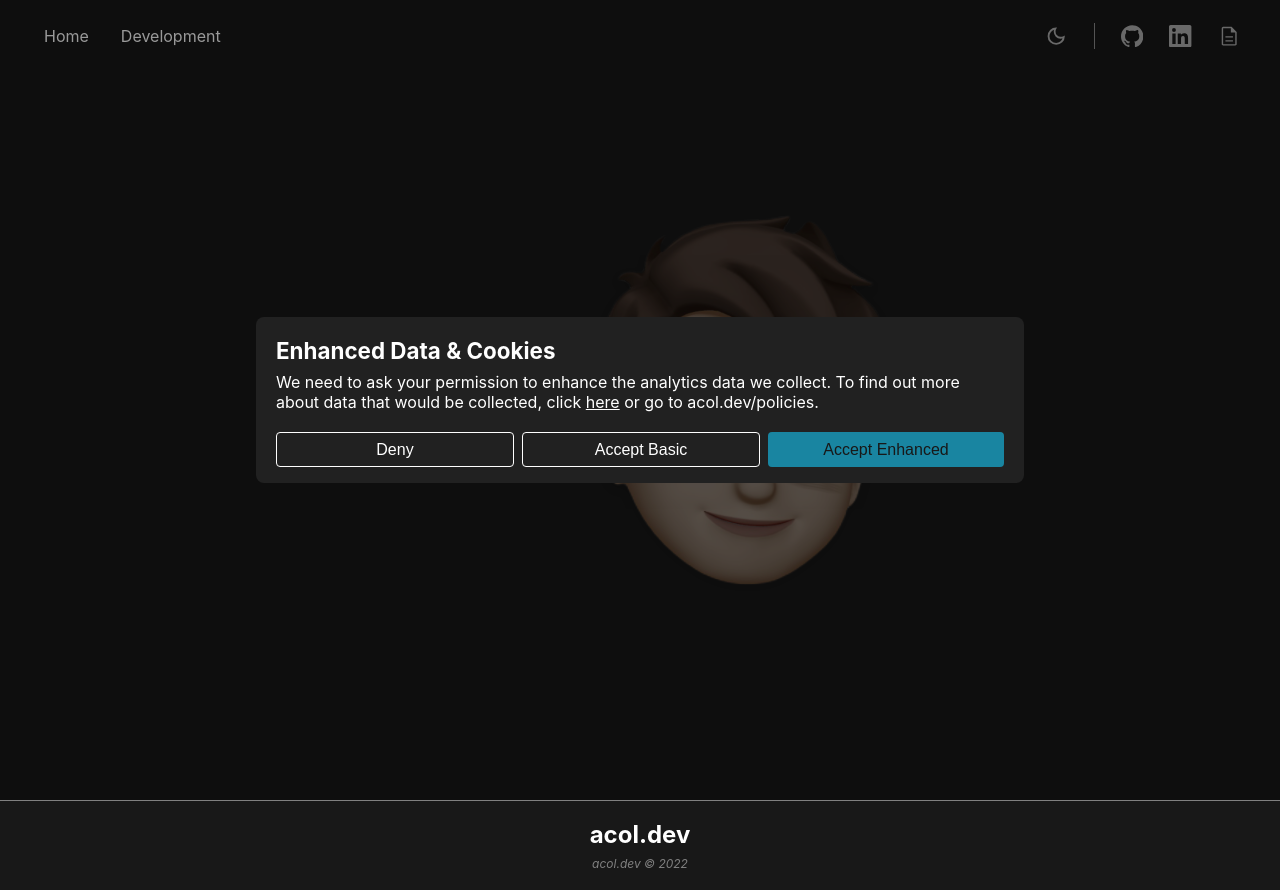
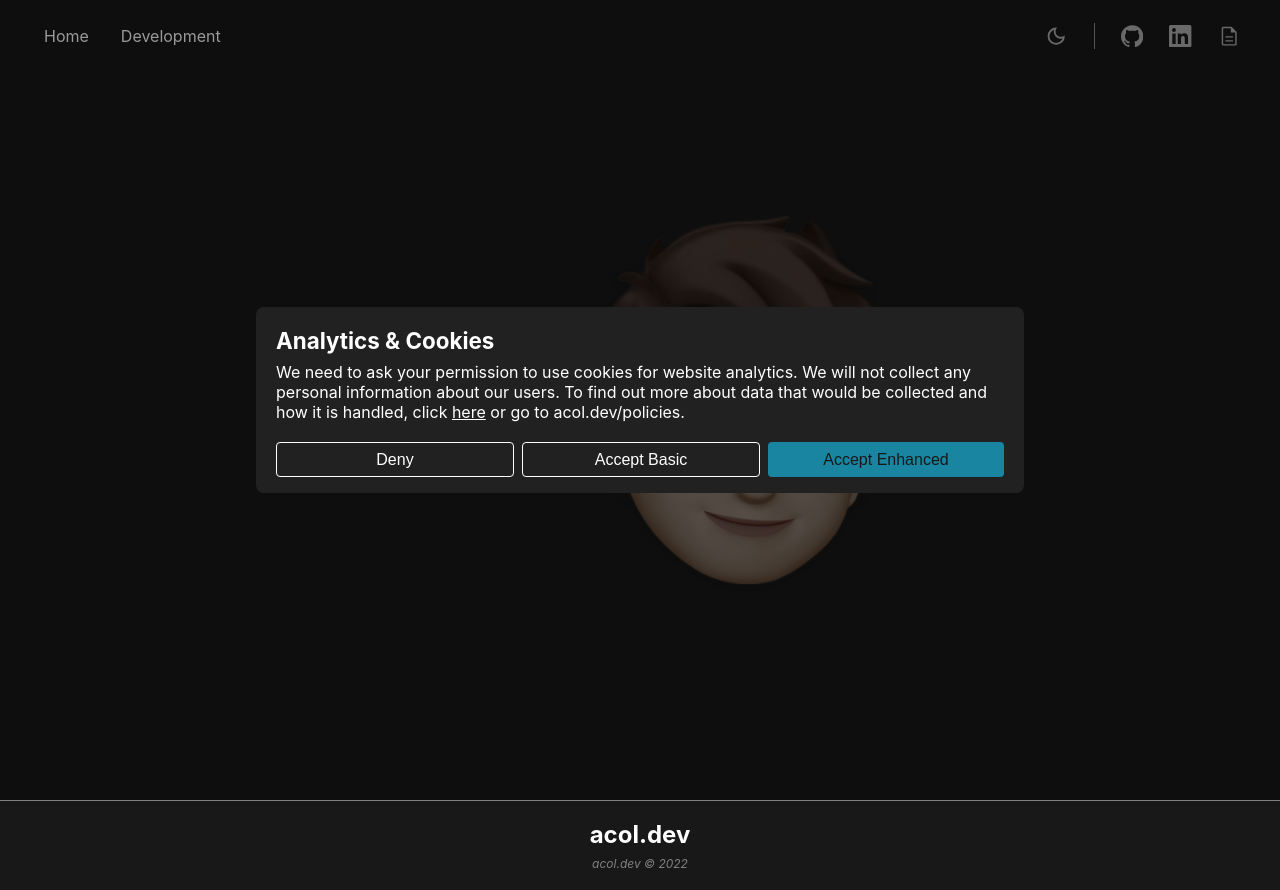
Before and after one commit to acol248/acol-dev, a Next.js app: page / in a window 1280 px wide. Built offline with nearby package versions, Linux system fonts and the light colour scheme.

Commit message:
💬 CookiesMessage content changed

```diff
--- a/src/pages/_app.js
+++ b/src/pages/_app.js
@@ -69,8 +69,9 @@ function App({ Component, pageProps }) {
         <Component {...pageProps} />
 
         <CookiesMessage
-          title="Enhanced Data & Cookies"
-          message={`We need to ask your permission to enhance the analytics data we collect. To find out more about data that would be collected, click <a href='https://acol.dev/policies'><u>here</u></a> or go to acol.dev/policies.`}
+          page={Component.name.toLowerCase()}
+          title="Analytics & Cookies"
+          message={`We need to ask your permission to use cookies for website analytics. We will not collect any personal information about our users. To find out more about data that would be collected and how it is handled, click <a href='https://acol.dev/policies' target='_blank'><u>here</u></a> or go to acol.dev/policies.`}
           websiteName="acol-dev"
         />
         <Footer />
```
